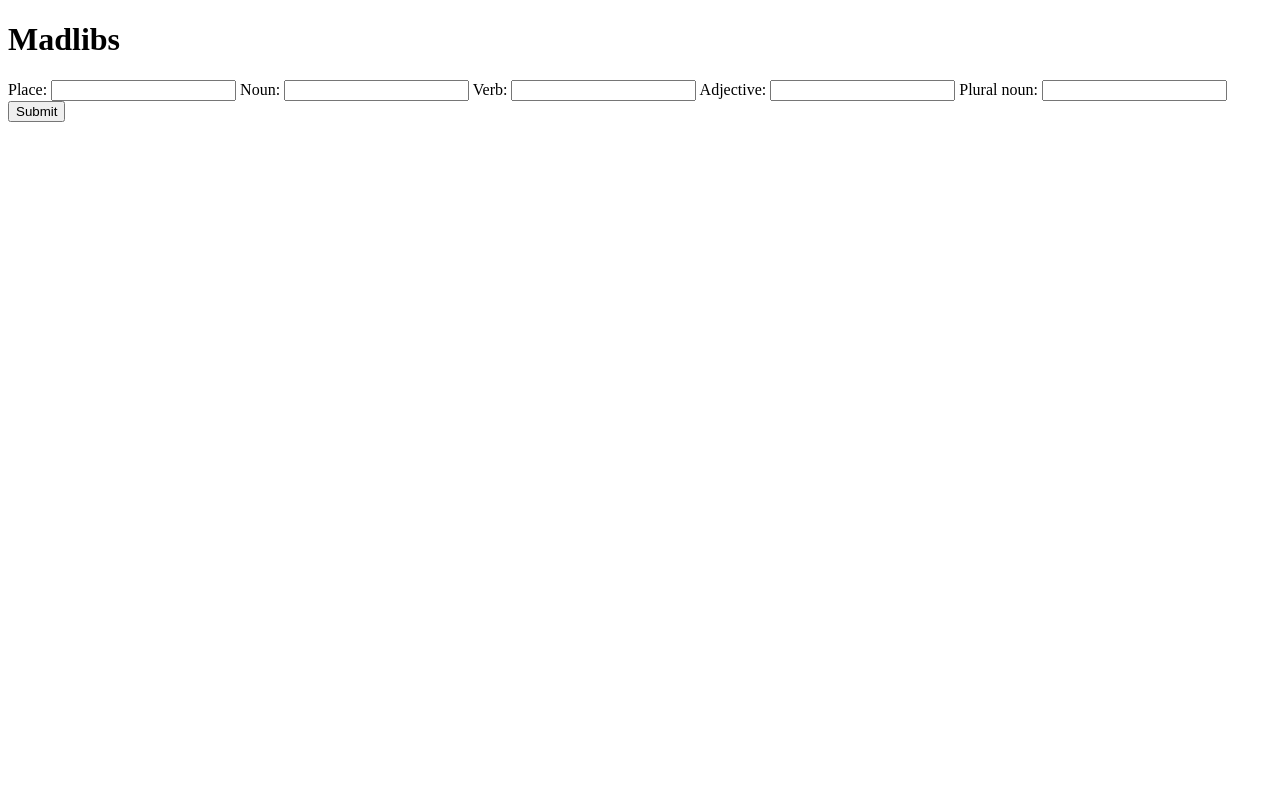
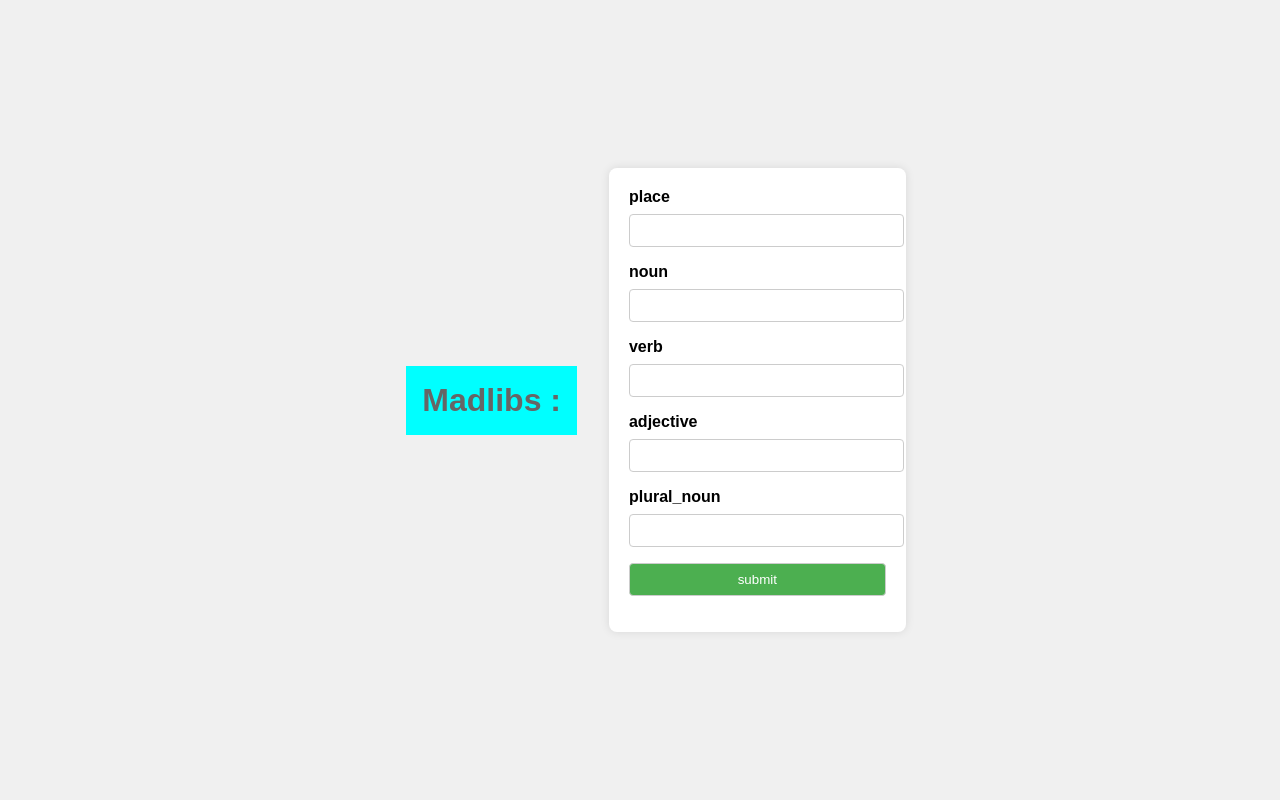
Before and after one commit to GabrielADKN/flask-madlibs, a Flask app: page / in a window 1280 px wide. Run offline with Flask 2, Linux system fonts and the light colour scheme.

Commit message:
Update form template

```diff
--- a/app.py
+++ b/app.py
@@ -17,16 +17,16 @@ story = Story(
 @app.route('/story')
 def home():
     """Show story page"""
-    place = request.args.get('place')
-    noun = request.args.get('noun')
-    verb = request.args.get('verb')
-    adjective = request.args.get('adjective')
-    plural_noun = request.args.get('plural')
+    # place = request.args.get('place')
+    # noun = request.args.get('noun')
+    # verb = request.args.get('verb')
+    # adjective = request.args.get('adjective')
+    # plural_noun = request.args.get('plural')
 
-    new_story = story.generate({"place": place, "noun": noun, "verb": verb, "adjective": adjective, "plural_noun": plural_noun})
+    new_story = story.generate(request.args)
     return render_template('story.html', story=new_story)
 
 @app.route('/')
 def show_story():
     """Show home page"""
-    return render_template('form.html')
+    return render_template('form.html', prompts=story.prompts)
--- a/static/app.css
+++ b/static/app.css
@@ -0,0 +1,51 @@
+/* styles.css */
+
+body {
+    font-family: Arial, sans-serif;
+    background-color: #f0f0f0;
+    margin: 0;
+    padding: 0;
+    display: flex;
+    align-items: center;
+    justify-content: center;
+    height: 100vh;
+}
+
+form {
+    background-color: #fff;
+    padding: 20px;
+    border-radius: 8px;
+    box-shadow: 0 0 10px rgba(0, 0, 0, 0.1);
+}
+
+label {
+    display: block;
+    margin-bottom: 8px;
+    font-weight: bold;
+}
+
+input {
+    width: 100%;
+    padding: 8px;
+    margin-bottom: 16px;
+    border: 1px solid #ccc;
+    border-radius: 4px;
+}
+
+input[type="submit"] {
+    background-color: #4caf50;
+    color: white;
+    cursor: pointer;
+}
+
+input[type="submit"]:hover {
+    background-color: #45a049;
+}
+
+h1 {
+    text-align: center;
+    margin: 32px;
+    color: #666;
+    background-color: aqua;
+    padding: 16px;
+}
--- a/stories.py
+++ b/stories.py
@@ -44,4 +44,5 @@ story = Story(
        large {adjective} {noun}. It loved to {verb} {plural_noun}."""
 )
 
-print(story.generate({"place": "New York", "noun": "dog", "verb": "eat", "adjective": "big", "plural_noun": "cats"}))
+# print(story.generate({"place": "New York", "noun": "dog", "verb": "eat", "adjective": "big", "plural_noun": "cats"}))
+print(story.prompts)
--- a/templates/base.html
+++ b/templates/base.html
@@ -3,10 +3,12 @@
 <head>
     <meta charset="UTF-8">
     <meta name="viewport" content="width=device-width, initial-scale=1.0">
+    <link rel="stylesheet" href="/static/app.css">
     <title>{% block title %}{% endblock %}</title>
 </head>
 <body>
     {% block content %}
     {% endblock %}
+    <script src="/static/app.js"></script>
 </body>
 </html>
--- a/templates/form.html
+++ b/templates/form.html
@@ -1,18 +1,12 @@
 {% extends 'base.html' %}
 {% block title %}Madlibs{% endblock %}
 {% block content %}
-    <h1>Madlibs</h1>
+    <h1>Madlibs :</h1>
     <form action="/story">
-        <label for="place">Place:</label>
-        <input type="text" name="place", id="noun" required>
-        <label for="noun">Noun:</label>
-        <input type="text" name="noun" id="noun" required>
-        <label for="verb">Verb:</label>
-        <input type="text" name="verb" id="verb" required>
-        <label for="adjective">Adjective:</label>
-        <input type="text" name="adjective" id="adjective" required>
-        <label for="plural">Plural noun:</label>
-        <input type="text" name="plural" id="plural" required>
-        <input type="submit" value="Submit">
+        {% for word in prompts %}
+            <label for="{{word}}">{{word}}</label>
+            <input type="text" name="{{word}}" id="{{word}}">
+        {% endfor %}
+        <input type="submit" value="submit">
     </form>
 {% endblock %}
--- a/templates/story.html
+++ b/templates/story.html
@@ -1,6 +1,9 @@
 {% extends 'base.html' %}
 {% block title %}Story{% endblock %}
 {% block content %}
-    <h1>Your Story</h1>
+    <nav>
+        <a href="/">form</a>
+    </nav>
+    <h1>Your Story : </h1>
     <p>{{story}}</p>
 {% endblock %}
```
